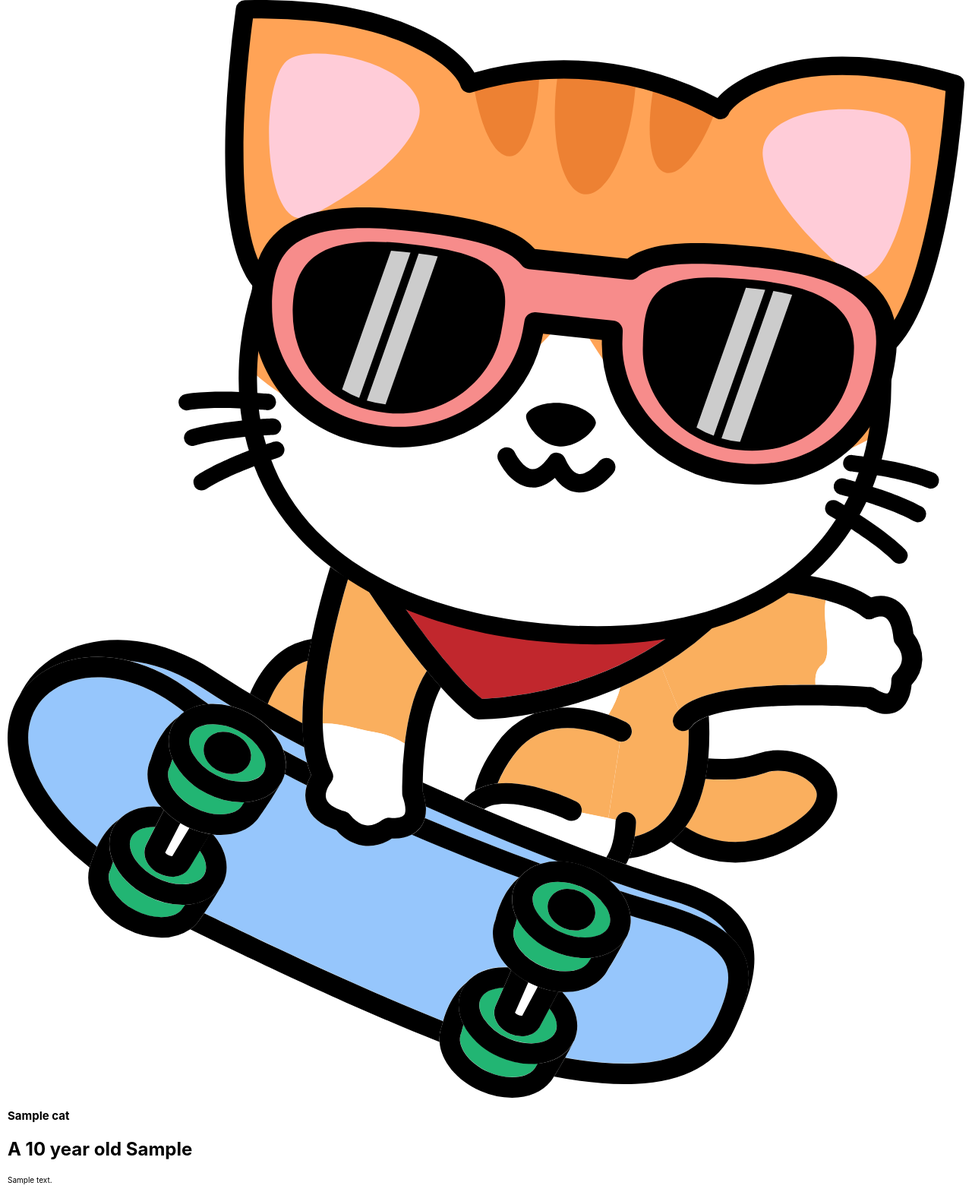
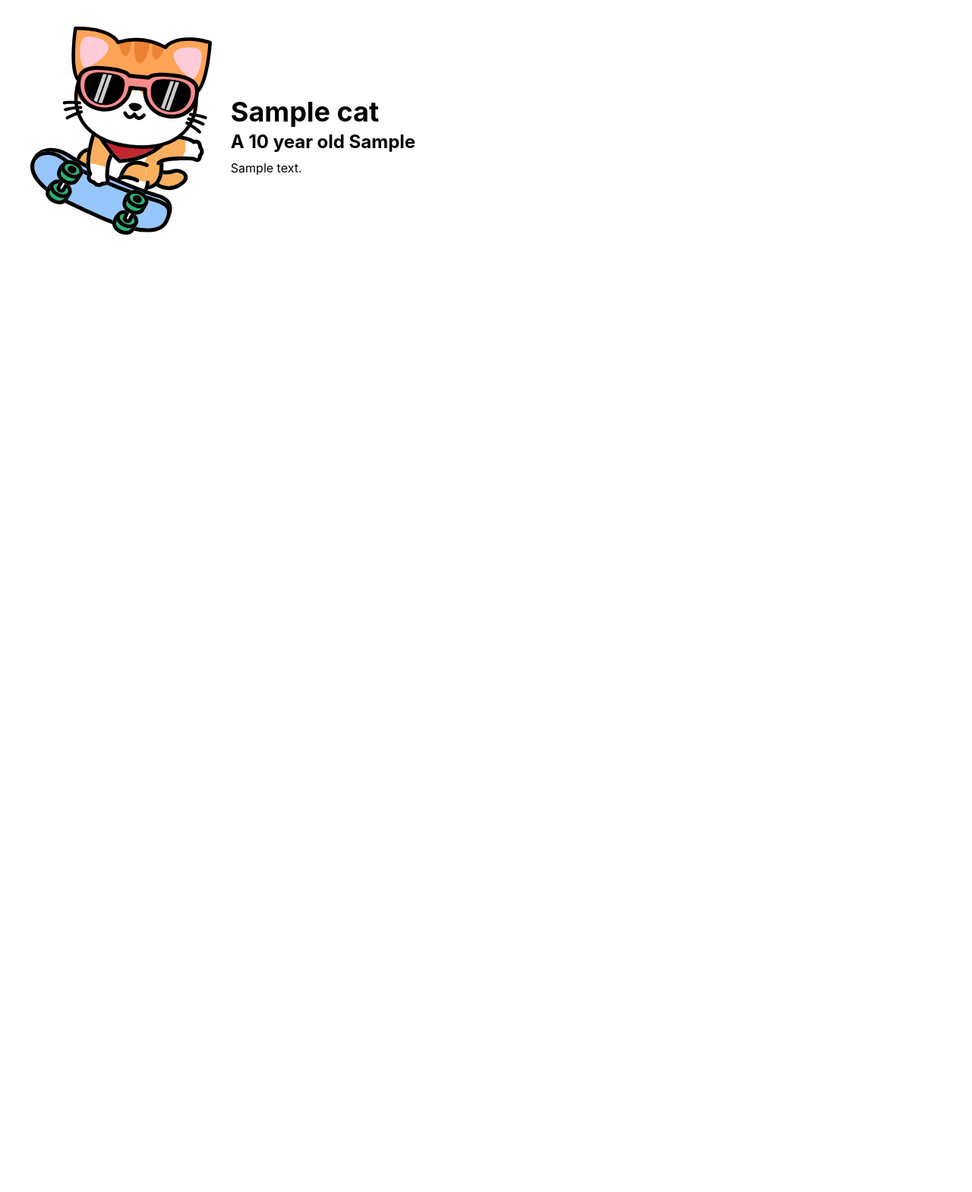
Before and after one commit to AlejandraValdivia/django-crud-app-cat-collector, a Django app: page /cats/1/ in a window 1280 px wide. Shown: the part 55-1624 px from the top of the page at 76% size. After the commit the page ends 364 px from the top, so only its background shows below. Run offline with Django 5.2, Linux system fonts and the light colour scheme; tables that the repository leaves empty hold one stand-in row (values such as "Sample post").

Commit message:
feat: add cat-detail.css and rename css class to cat-details to match the css class

```diff
--- a/main_app/static/css/cats/cat-detail.css
+++ b/main_app/static/css/cats/cat-detail.css
@@ -0,0 +1,219 @@
+.cat-container {
+    padding: 35px 30px;
+    display: flex;
+    flex-direction: column;
+    align-items: center;
+    justify-content: center;
+  }
+
+  .cat-img {
+    width: 75%;
+    max-width: 350px;
+  }
+
+  .usr-img {
+    width: 100%;
+    border-radius: var(--card-border-radius);
+  }
+
+  .cat-details {
+    width: 98%;
+  }
+
+  .cat-actions {
+    margin-top: 20px;
+  }
+
+  .feedings-toy-container {
+    display: flex;
+    flex-direction: column;
+    padding-bottom: 20px;
+    align-items: center;
+  }
+
+  .subsection-title {
+    display: flex;
+    align-items: center;
+    margin-bottom: 12px;
+  }
+
+  .subsection-content {
+    margin: 0 8px;
+  }
+
+  .toy-container {
+    display: flex;
+    align-items: center;
+    flex-wrap: wrap;
+  }
+
+  .color-block {
+    opacity: 0.8;
+    height: 25px;
+    width: 25px;
+    margin-right: 10px;
+  }
+
+  .unfed,
+  .fed,
+  .no-toys,
+  .all-toys {
+    margin: 0;
+    font-weight: bold;
+  }
+
+  .unfed,
+  .no-toys {
+    color: var(--danger);
+  }
+
+  .fed,
+  .all-toys {
+    color: var(--submit);
+  }
+
+  .cat-details h1 {
+    font-size: var(--font-xxl);
+    margin: 15px 0 3px;
+  }
+
+  .cat-details h2 {
+    font-size: var(--font-xl);
+    margin: 0 0 10px;
+    margin-top: 0;
+    margin-bottom: 10px;
+  }
+
+  .cat-details h3 {
+    margin: 20px 0 10px;
+    font-size: var(--font-l);
+  }
+
+  .cat-details p {
+    font-size: var(--font-reg);
+    margin: 5px 0;
+  }
+
+  .feedings-toy-container > section {
+    width: 80%;
+    min-width: 360px;
+    border: var(--borders);
+    border-radius: var(--card-border-radius);
+    padding: 10px;
+    box-shadow: var(--card-box-shadow);
+    display: flex;
+    flex-direction: column;
+    justify-content: center;
+    margin-bottom: 20px;
+  }
+
+  .subsection-title img {
+    height: 42px;
+    margin-left: 8px;
+  }
+
+  .subsection-title img:first-of-type {
+    margin-left: 16px;
+  }
+
+  .feedings h2,
+  .toys h2 {
+    font-size: 3.2rem;
+    margin: 0;
+  }
+
+  .feedings h3,
+  .toys h3 {
+    font-size: var(--font-xl);
+    margin: 10px 0;
+  }
+
+  .subsection-content p,
+  .subsection-content input,
+  .subsection-content select {
+    font-size: var(--font-l);
+  }
+
+  .subsection-content input,
+  .subsection-content select {
+    margin-left: 5px;
+    padding: 3px;
+  }
+
+  .feedings table {
+    width: calc(100% - 16px);
+    text-align: left;
+    border-collapse: collapse;
+    margin: 0 8px;
+  }
+
+  .feedings td {
+    padding: 8px 5px;
+    font-size: var(--font-reg);
+  }
+
+  .feedings th {
+    font-size: var(--font-l);
+    padding: 5px 5px 0;
+    border-bottom: rgb(36, 116, 248) solid 2px;
+  }
+
+  .feedings tr:nth-child(even) {
+    background-color: #f3f3fd;
+  }
+
+  .toy-container p {
+    margin: 12px 0;
+  }
+
+  .toy-container a {
+    text-decoration: none;
+    color: #111;
+  }
+
+  .toy-container .btn {
+    padding: 3px 10px;
+    margin-left: 10px;
+  }
+
+  #file-input {
+    overflow: hidden;
+    position: absolute;
+    width: 0.1px;
+    height: 0.1px;
+  }
+
+  #file-name {
+    margin-bottom: 10px;
+  }
+
+  @media only screen and (min-width: 768px) {
+    .cat-container {
+      padding: 35px 30px;
+      flex-direction: row;
+      align-items: center;
+      justify-content: start;
+    }
+
+    .cat-img {
+      width: 25%;
+      max-width: 250px;
+      margin-right: 25px;
+    }
+
+    .feedings-toy-container {
+      flex-direction: row;
+      justify-content: space-around;
+      align-items: flex-start;
+    }
+
+    .feedings-toy-container > section {
+      width: 45%;
+    }
+  }
+
+  @media only screen and (min-width: 1024px) {
+    .feedings-toy-container {
+      padding: 0 40px;
+    }
+  }
--- a/main_app/templates/cats/detail.html
+++ b/main_app/templates/cats/detail.html
@@ -13,7 +13,7 @@
             alt="A skater boy cat"
         />
     </div>
-    <div class="cat-info">
+    <div class="cat-details">
         <h1 class="cat-name">{{ cat.name }}</h1>
         {% if cat.age > 0 %}
         <h2 class="cat-age">A {{ cat.age }} year old {{ cat.breed }}</h2>
```
